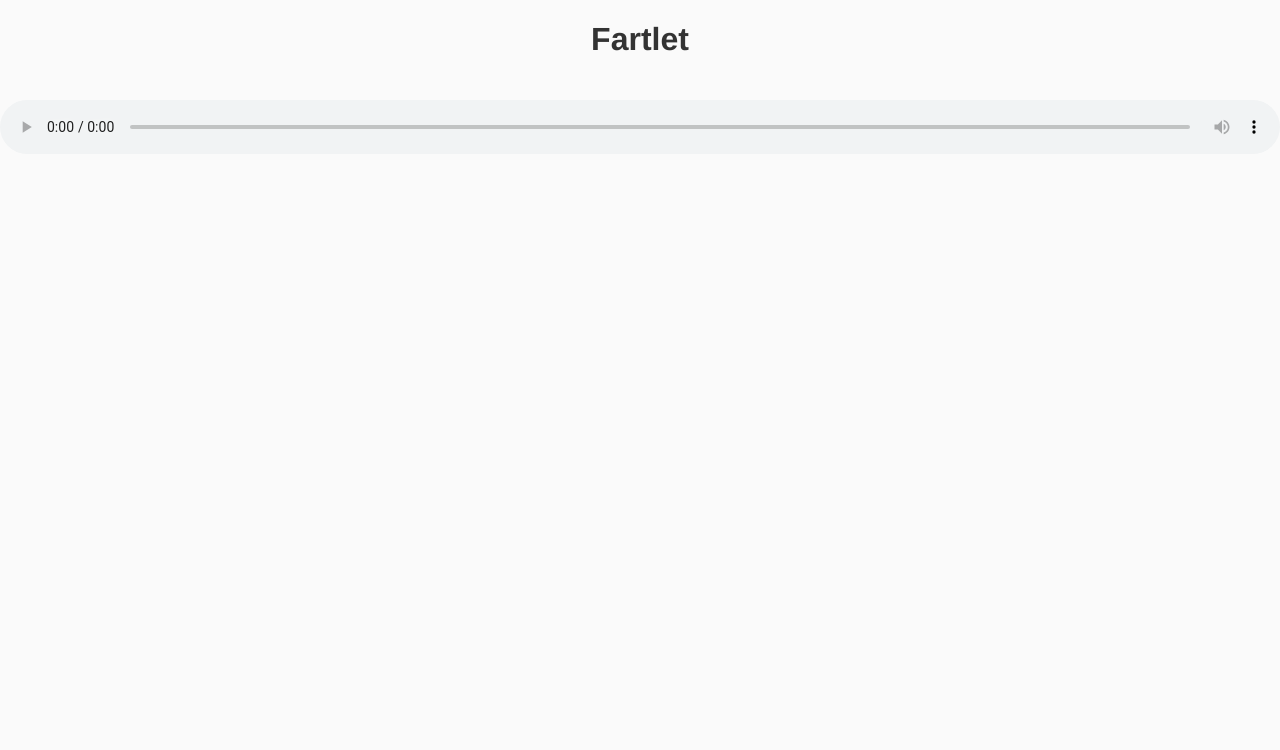
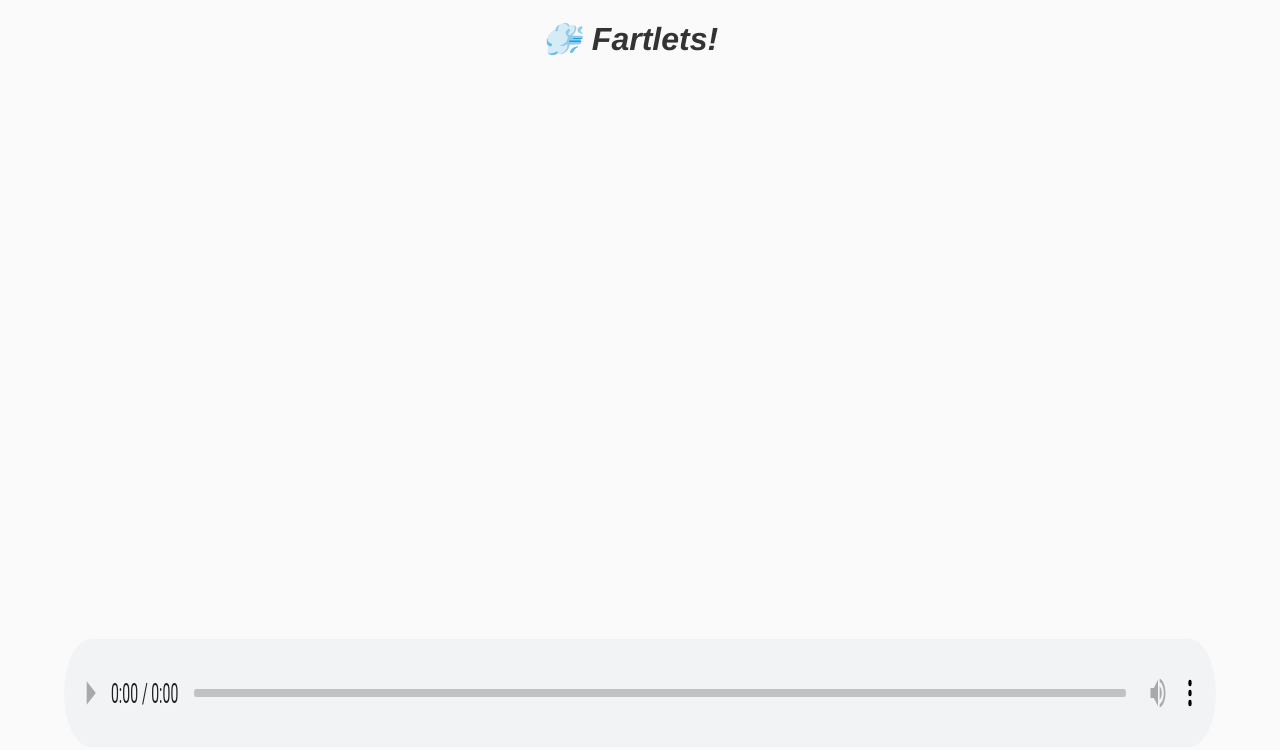
Before and after one commit to patrickgrey/pg-clients-2015-pg-projects-fartlet, a website: page app/index.html in a window 1280 px wide. Drawn offline with nearby package versions, Linux system fonts and the light colour scheme; files that its build step writes are made by us from their sources.

Commit message:
0.0.1 Position player at bottom for easy access and add essential emoji to title

```diff
--- a/app/index.html
+++ b/app/index.html
@@ -4,7 +4,7 @@
     <meta charset="utf-8">
     <meta name="description" content="">
     <meta name="viewport" content="width=device-width, initial-scale=1">
-    <title>Fartlet Go!</title>
+    <title>💨 Fartlets!</title>
 
     <link rel="apple-touch-icon" href="apple-touch-icon.png">
     <!-- Place favicon.ico in the root directory -->
@@ -25,12 +25,17 @@
   </head>
   <body>
 
-    <div class="hero-unit">
-      <h1>Fartlet</h1>
-      <audio  id="ft-audio-1" class="ft-audio" controls preload loop>
-        <source src="audio/countdown-test-1.ogg">
-        <source src="audio/countdown-test-1.mp3">
-      </audio>
+    <div class="ft-container-main">
+      <h1 class="ft-header ft-emoji-fart">Fartlets!</h1>
+      <div class="ft-content">
+
+      </div>
+      <div class="ft-footer">
+        <audio  id="ft-audio-1" class="ft-audio" controls preload loop>
+          <source src="audio/countdown-test-1.ogg">
+          <source src="audio/countdown-test-1.mp3">
+        </audio>
+      </div>
     </div>
 
     <!-- Google Analytics: change UA-XXXXX-X to be your site's ID. -->
--- a/app/styles/main.scss
+++ b/app/styles/main.scss
@@ -9,10 +9,54 @@ body {
 
 h1 {
   text-align: center;
+  font-style: italic;
+}
+
+// https://github.com/philipwalton/solved-by-flexbox/blob/master/assets/css/components/site.css
+//
+/**
+ * 1. Avoid the IE 10-11 `min-height` bug.
+ * 2. Set `flex-shrink` to `0` to prevent some browsers from
+ *    letting these items shrink to smaller than their content's default
+ *    minimum size. See http://bit.ly/1Mn35US for details.
+ * 3. Use `%` instead of `vh` since `vh` is buggy in older mobile Safari.
+ */
+.ft-container-main {
+  display: flex;
+  margin: 0 auto;
+  flex-direction: column;
+  min-height: 90vh;
+  height: 100%; /* 1, 3 */
+  width: 90%;
+}
+
+.ft-header,
+.ft-footer {
+  flex: none; /* 2 */
+}
+
+.ft-content {
+  flex: 1;
+}
+
+
+.ft-emoji-fart:before {
+  content: "\01F4A8";
+  speak: none;
+  display: inline-block;
+  transform: scaleX(-1) skewX(30deg);;
+  padding-left: 5px;
+  margin-left: -15px;
+}
+
+.ft-audio {
+  display: block;
+  margin: 0 auto;
 }
 
 [controls] {
   width:100%;
-  margin-top:1.25em;
-  margin-bottom:1.25em;
+  // margin-top:1.25em;
+  // margin-bottom:1.25em;
+  transform: scaleY(2);
 }
--- a/gulpfile.babel.js
+++ b/gulpfile.babel.js
@@ -17,7 +17,7 @@ gulp.task('styles', () => {
       precision: 10,
       includePaths: ['.']
     }).on('error', $.sass.logError))
-    .pipe($.autoprefixer({browsers: ['last 1 version']}))
+    .pipe($.autoprefixer({browsers: ['last 2 versions']}))
     .pipe($.sourcemaps.write())
     .pipe(gulp.dest('.tmp/styles'))
     .pipe(reload({stream: true}));
```
